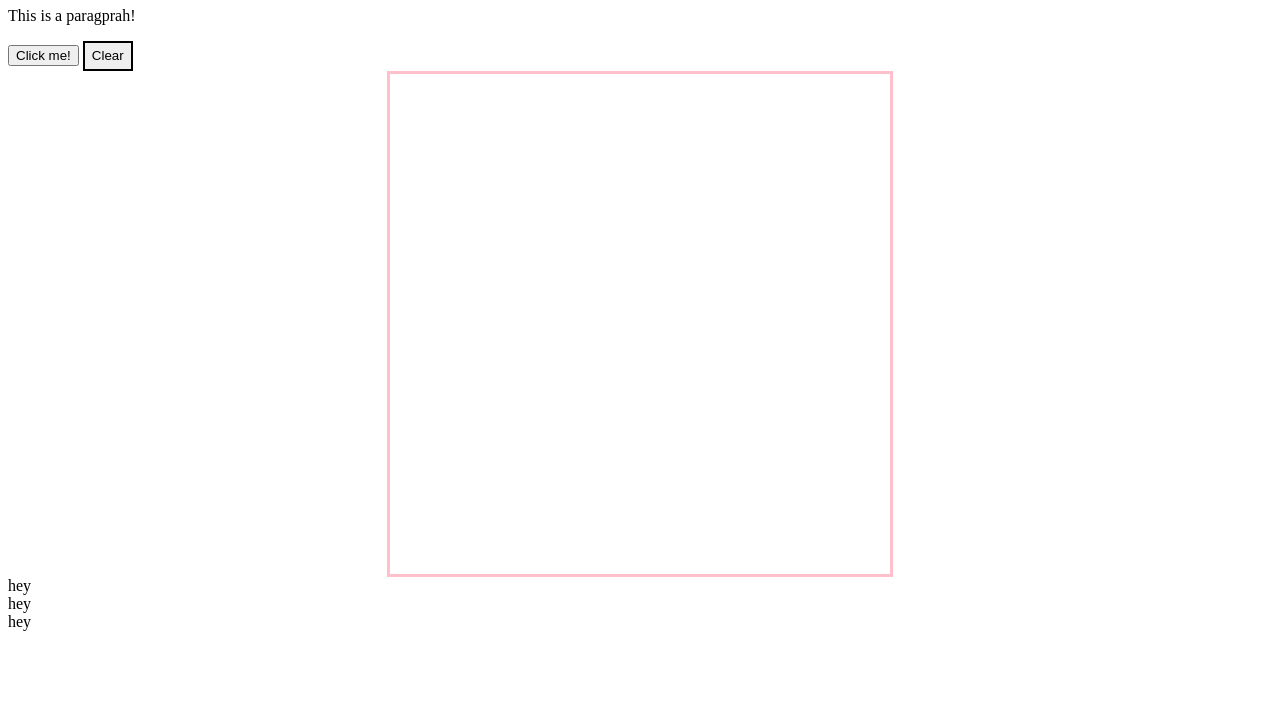
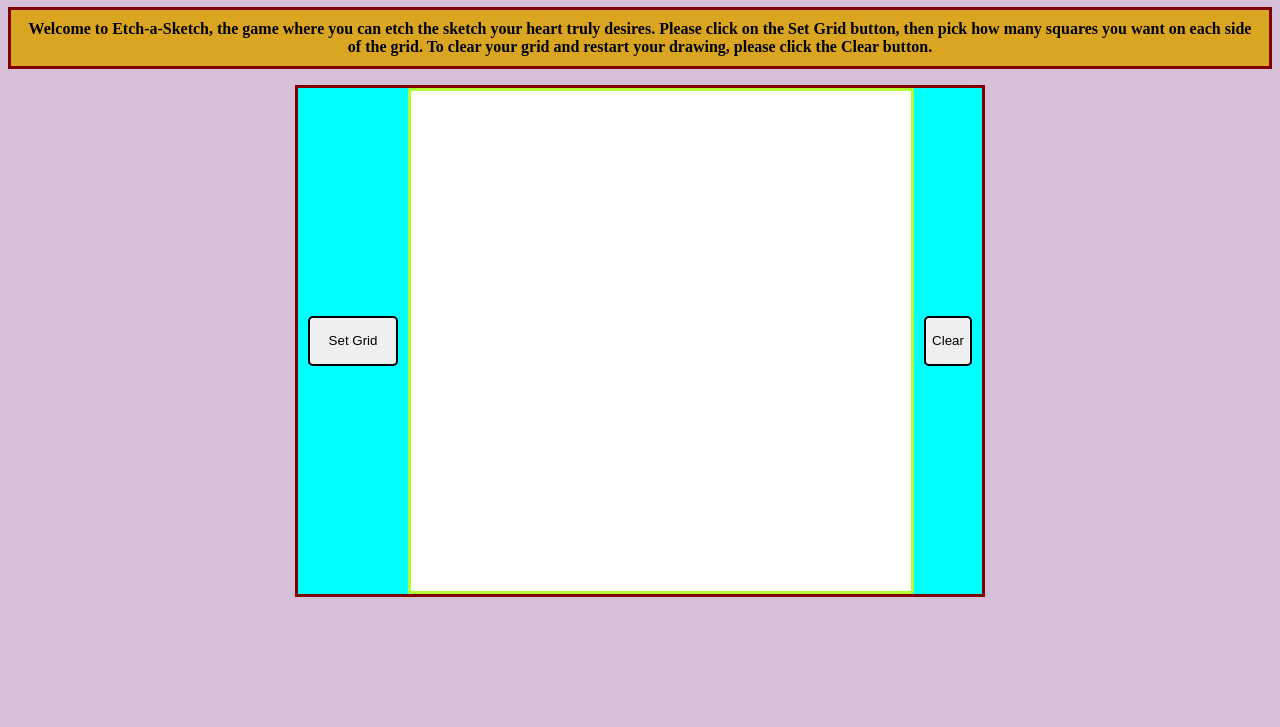
Before and after one commit to loud3stsil3nce/etch-a-sketch, a plain HTML site: page index.html in a window 1280 px wide. Shown: the part 73-800 px from the top of the page. Drawn offline with Linux system fonts and the light colour scheme.

Commit message:
Tweaked website design. Centered containers. Added color, made background color of grid white.

```diff
--- a/index.html
+++ b/index.html
@@ -8,19 +8,18 @@
     </head>
     <body>
         <h1>Etch A Sketch</h1>
-        <p>This is a paragprah!</p>
-        <button class="start">Click me!</button>
-        <button class="clear">Clear</button>
-        <div id="divContainer">
+        <p class="welcome">Welcome to Etch-a-Sketch, the game where you can etch the sketch your heart truly desires.
+        Please click on the Set Grid button, then pick how many squares you want on each side of the
+        grid. To clear your grid and restart your drawing, please click the Clear button.
+        </p>
 
+        <div id="gameContainer">
+            <button class="start">Set Grid</button>
+            <div id="divContainer">
+            </div>
+            <button class="clear">Clear</button>
         </div>
 
-
-        <div id="test">
-            <div>hey</div>
-            <div>hey</div>
-            <div>hey</div>
-        </div>
     </body>
     <script src="script.js"></script>
 </html>
--- a/styles.css
+++ b/styles.css
@@ -1,18 +1,61 @@
+body {
+   text-align: center;
+   background-color:thistle;
+}
 
+h1 {
+    background-color: blanchedalmond;
+}
+
+.welcome {
+    background-color: goldenrod;
+    font-weight:bolder;
+}
+#gameContainer {
+    display: inline-flex;
+    justify-content: center;
+    align-items: center;
+    text-align: center;
+    padding: auto;
+    border-style: solid;
+    border-color: maroon;
+    background-color: aqua;
+
+}
+
+.welcome {
+    border-style: solid;
+    border-color: maroon;
+    padding: 10px;
+    text-align: center;
+}
+.start {
+
+    width: 90px;
+
+}
+.clear {
+
+}
+
+.start ,
 .clear {
     border-style: solid;
     border-color: black;
-    height: 30px;
-    width: 50px;
+    border-radius: 5px;
+    height: 50px;
+    margin: 10px;
 }
 
-.clear:hover {
+
+.clear:hover ,
+.start:hover {
     background-color: azure;
 }
 
 #divContainer {
     border-style: solid;
-    border-color: pink;
+    border-color:greenyellow;
     display:flex;
     justify-content: center;
     margin-left: auto;
@@ -21,6 +64,8 @@
     margin-bottom: auto;
     height: 500px;
     width: 500px;
+    border-radius: 2px;
+    background-color: white;
 }
 
 .row {
@@ -28,6 +73,7 @@
     height: 100%;
     flex: 1;
     display: grid;
+    background-color: white;
 }
 
 .column {
```
